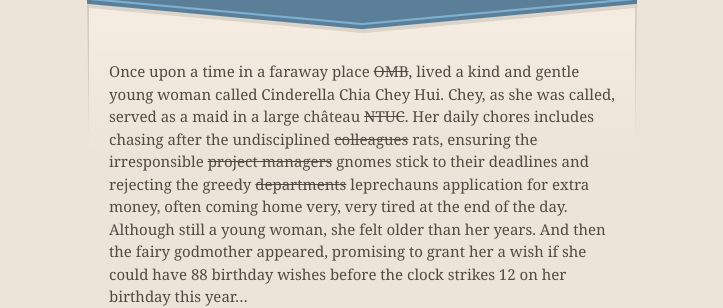
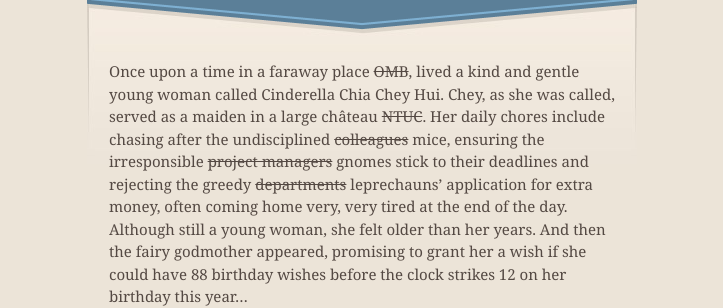
Before and after one commit to projectcinderella/projectcinderella.github.io, a Jekyll site: the page built from index.md, in a window 1280 px wide and 900 px high. Shown: the part 181-489 px from the top of the window, without its empty margins (278-1001 px from the left). Built offline with Jekyll 4.4.1, drawn with Linux system fonts in a browser that asks for light colours; comment, search, counter and statistics services are not loaded.

Commit message:
Update index.md

```diff
--- a/index.md
+++ b/index.md
@@ -2,7 +2,7 @@
 layout: default
 ---
 
-Once upon a time in a faraway place ~~OMB~~, lived a kind and gentle young woman called Cinderella Chia Chey Hui. Chey, as she was called, served as a maid in a large château ~~NTUC~~. Her daily chores includes chasing after the undisciplined ~~colleagues~~ rats, ensuring the irresponsible ~~project managers~~ gnomes stick to their deadlines and rejecting the greedy ~~departments~~ leprechauns application for extra money, often coming home very, very tired at the end of the day. Although still a young woman, she felt older than her years. And then the fairy godmother appeared, promising to grant her a wish if she could have 88 birthday wishes before the clock strikes 12 on her birthday this year...
+Once upon a time in a faraway place ~~OMB~~, lived a kind and gentle young woman called Cinderella Chia Chey Hui. Chey, as she was called, served as a maiden in a large château ~~NTUC~~. Her daily chores include chasing after the undisciplined ~~colleagues~~ mice, ensuring the irresponsible ~~project managers~~ gnomes stick to their deadlines and rejecting the greedy ~~departments~~ leprechauns' application for extra money, often coming home very, very tired at the end of the day. Although still a young woman, she felt older than her years. And then the fairy godmother appeared, promising to grant her a wish if she could have 88 birthday wishes before the clock strikes 12 on her birthday this year...
 
 ## 7 Songs for Cinderella:
 
```
